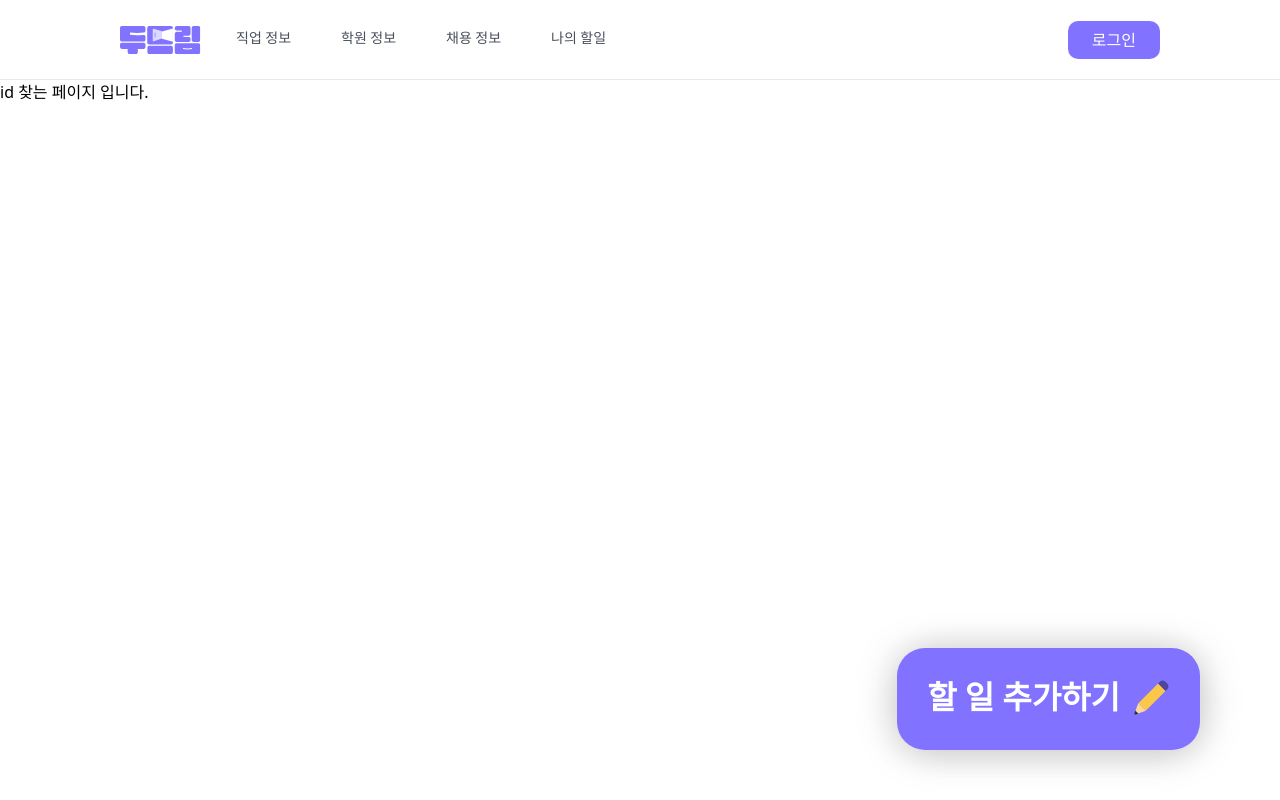
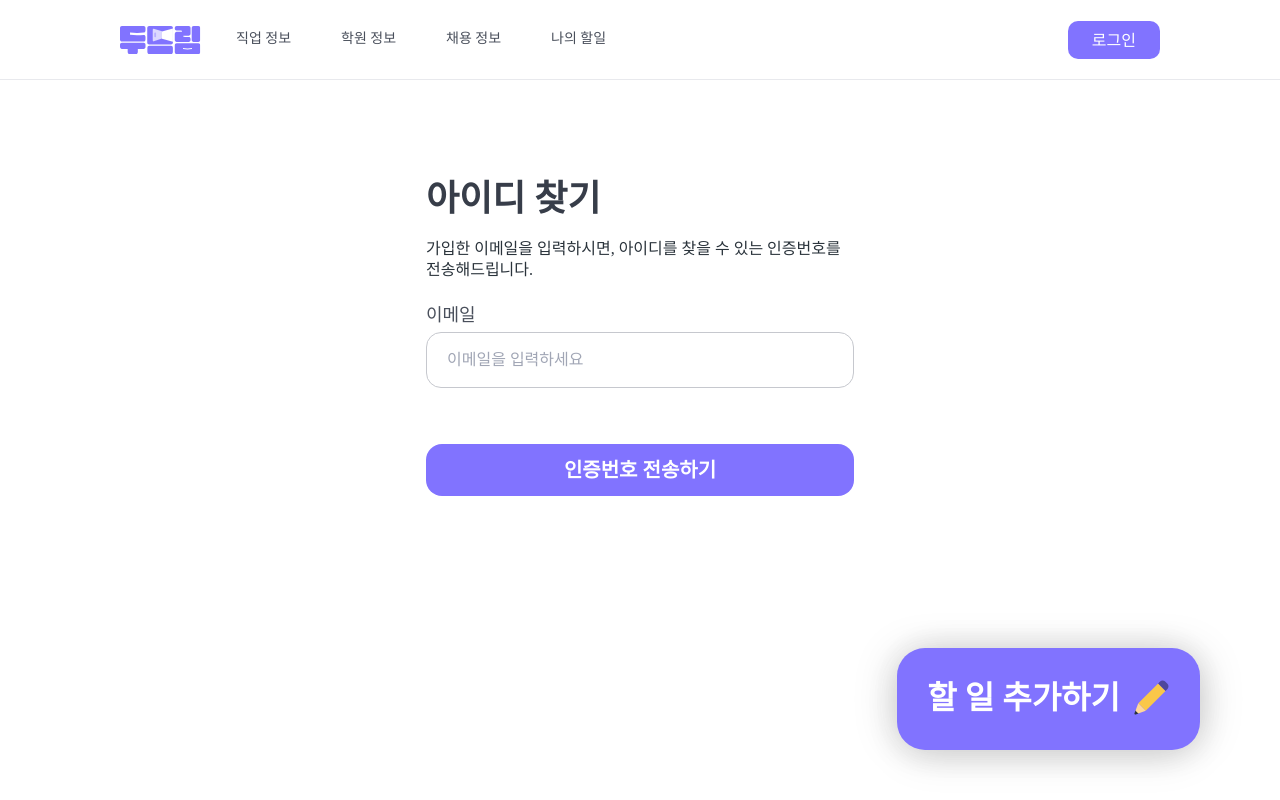
Before and after one commit to TEAM-DoDream/DoDream_FE, a React (Vite) app: page /findid in a window 1280 px wide. Built offline with nearby package versions, Linux system fonts and the light colour scheme; no server answers.

Commit message:
feat : [#223] 아이디 찾기 ui 제작

```diff
--- a/src/pages/idFind/IdFindPage.tsx
+++ b/src/pages/idFind/IdFindPage.tsx
@@ -1,5 +1,30 @@
+import { Input } from '@common/Input.tsx';
+import Button from '@common/Button.tsx';
+
 const IdFindPage = () => {
-  return <div>id 찾는 페이지 입니다.</div>;
+  const handleEmail = () => {};
+  return (
+    <div className="flex w-full flex-col items-center justify-center">
+      <div className="flex w-[428px] flex-col items-start justify-center md:mt-16 lg:mt-24">
+        <div className="mb-4 text-gray-700 font-T01-B">아이디 찾기</div>
+        <div className="mb-6 text-gray-800 font-B02-M">
+          가입한 이메일을 입력하시면, 아이디를 찾을 수 있는 인증번호를
+          전송해드립니다.
+        </div>
+        <div className={'mb-1 text-gray-600 font-B01-M'}>이메일</div>
+        <Input
+          value={''}
+          title={'이메일'}
+          placeholder={'이메일을 입력하세요'}
+          onChange={handleEmail}
+          className={'mb-6 h-14 w-full font-B02-M'}
+        />
+        <div className="mt-8 h-[3.25rem] w-full font-T05-SB">
+          <Button text={'인증번호 전송하기'} className="h-full w-full" />
+        </div>
+      </div>
+    </div>
+  );
 };
 
 export default IdFindPage;
```
